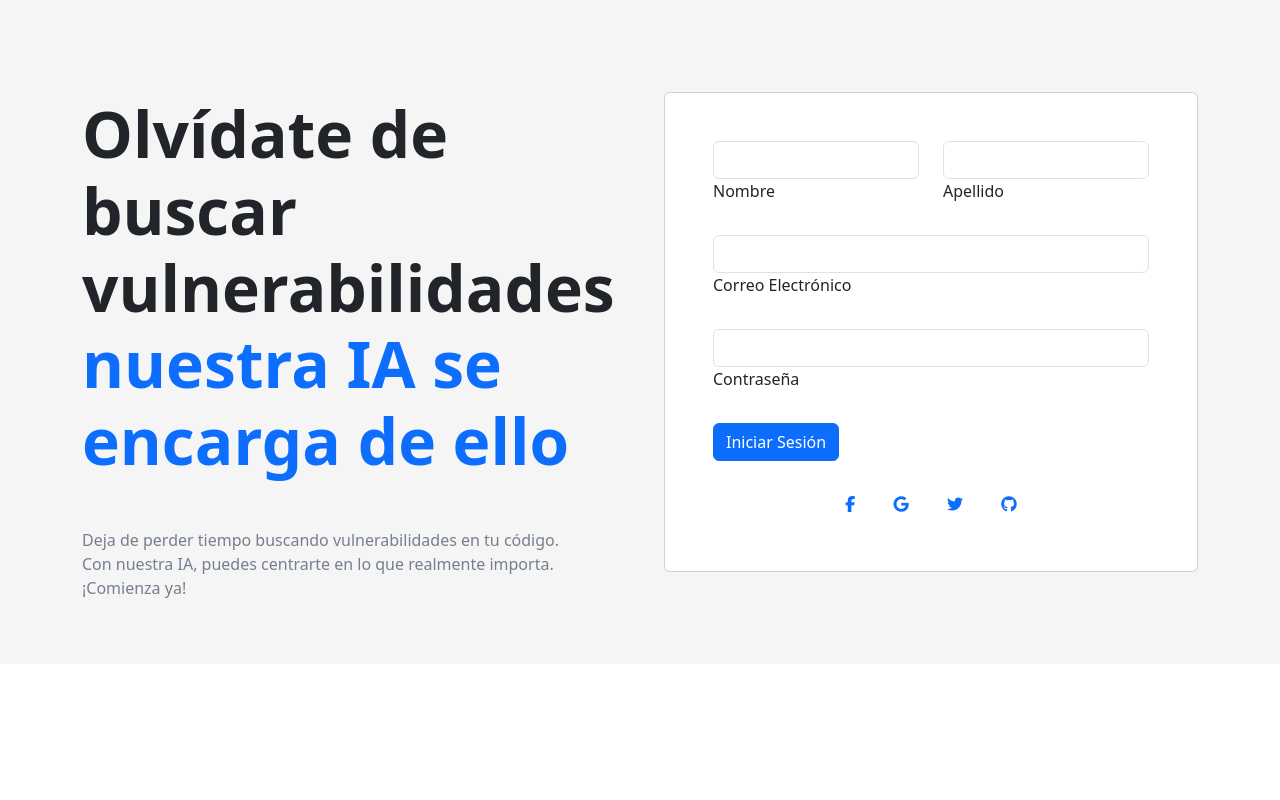
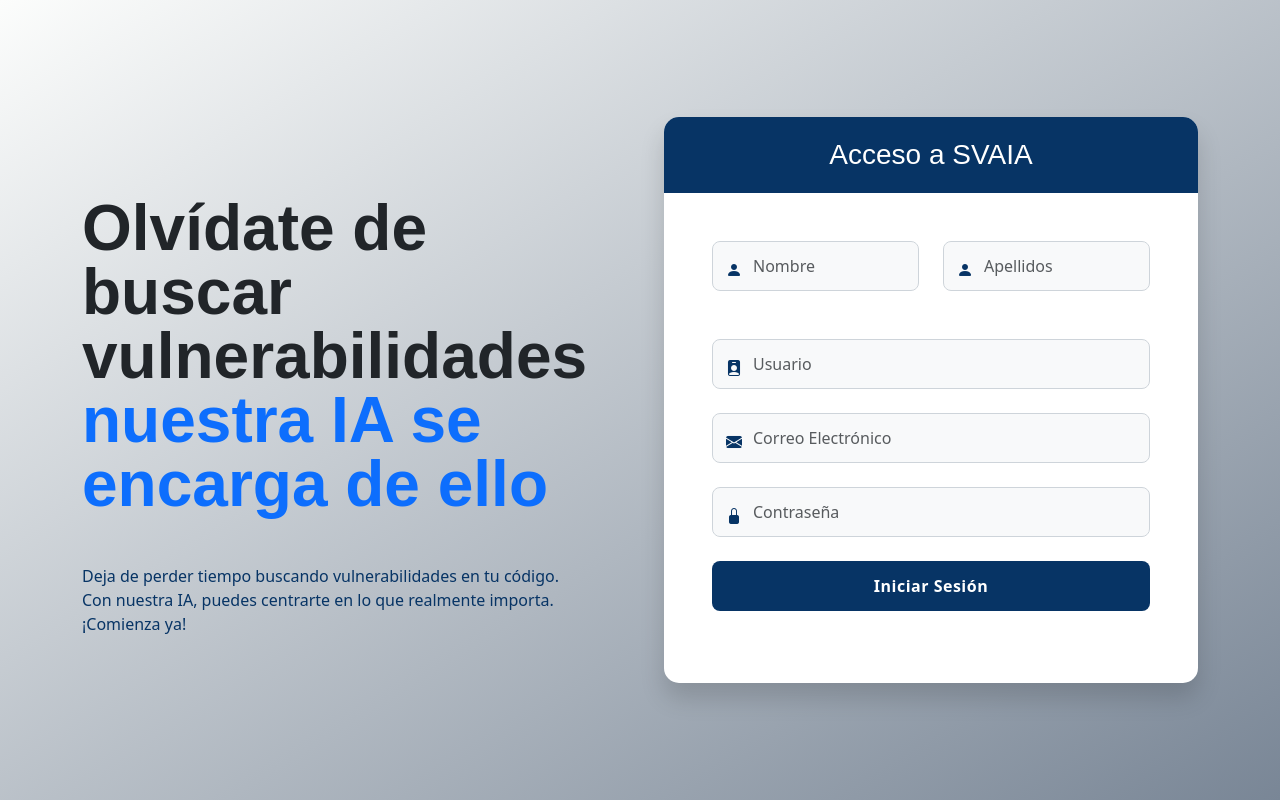
Before and after one commit to vegonza/SVAIA, a Flask app: page /auth/login in a window 1280 px wide. Run offline with Flask 3, Linux system fonts and the light colour scheme; some libraries are stand-ins or nearby versions; some web fonts are replaced.

Commit message:
remove test users, improve the front for login page

```diff
--- /dev/null
+++ b/frontend/static/css/login.css
@@ -0,0 +1,115 @@
+.background-gradient {
+    min-height: 100vh;
+    display: flex;
+    align-items: center;
+    justify-content: center;
+}
+
+.texto-destacado {
+    color: rgb(7, 52, 101);
+}
+
+.full-container {
+    width: 100%;
+}
+
+.login-card {
+    border-radius: 15px;
+    border: none;
+    box-shadow: 0 15px 25px rgba(0, 0, 0, 0.15);
+    transition: transform 0.3s ease, box-shadow 0.3s ease;
+    overflow: hidden;
+}
+
+.login-card:hover {
+    transform: translateY(-5px);
+    box-shadow: 0 20px 30px rgba(0, 0, 0, 0.2);
+}
+
+.card-header-custom {
+    background-color: #073465;
+    color: white;
+    padding: 1.5rem;
+    border-bottom: none;
+    text-align: center;
+}
+
+.input-group-custom {
+    position: relative;
+    margin-bottom: 1.5rem;
+}
+
+.form-control-custom {
+    height: 50px;
+    border-radius: 8px;
+    padding-left: 40px;
+    font-size: 16px;
+    border: 1px solid #ced4da;
+    background-color: #f8f9fa;
+    transition: border-color 0.2s ease, box-shadow 0.2s ease;
+}
+
+.form-control-custom:focus {
+    border-color: #073465;
+    box-shadow: 0 0 0 0.25rem rgba(7, 52, 101, 0.25);
+}
+
+.input-icon {
+    position: absolute;
+    left: 14px;
+    top: 17px;
+    color: #073465;
+}
+
+.btn-login {
+    height: 50px;
+    border-radius: 8px;
+    font-size: 16px;
+    background-color: #073465;
+    border: none;
+    font-weight: 600;
+    letter-spacing: 0.5px;
+    transition: all 0.3s ease;
+}
+
+.btn-login:hover {
+    background-color: #052648;
+    transform: translateY(-2px);
+    box-shadow: 0 5px 15px rgba(7, 52, 101, 0.4);
+}
+
+.divider {
+    margin: 1.5rem 0;
+    display: flex;
+    align-items: center;
+}
+
+.divider hr {
+    flex: 1;
+    border-color: #ced4da;
+}
+
+.divider-text {
+    padding: 0 15px;
+    color: #6c757d;
+}
+
+.form-check-custom {
+    margin-bottom: 1rem;
+}
+
+.forgot-password {
+    text-align: right;
+    margin-bottom: 1rem;
+}
+
+.forgot-password a {
+    color: #073465;
+    text-decoration: none;
+    transition: color 0.2s ease;
+}
+
+.forgot-password a:hover {
+    color: #052648;
+    text-decoration: underline;
+}
--- a/frontend/templates/login.html
+++ b/frontend/templates/login.html
@@ -4,21 +4,25 @@
     <meta charset="UTF-8">
     <meta name="viewport" content="width=device-width, initial-scale=1.0">
     <link rel="stylesheet" href="https://cdn.jsdelivr.net/npm/bootstrap@5.3.3/dist/css/bootstrap.min.css">
+    <link href="https://cdn.jsdelivr.net/npm/bootstrap-icons@1.10.5/font/bootstrap-icons.css" rel="stylesheet">
+    <link href="https://cdnjs.cloudflare.com/ajax/libs/font-awesome/6.5.1/css/all.min.css" rel="stylesheet">
+    <link href="{{ url_for('static', filename='css/styles.css') }}" rel="stylesheet">
+    <link href="{{ url_for('static', filename='css/login.css') }}" rel="stylesheet">
     <title>Login</title>
 </head>
 <body>
     <!-- Section: Design Block -->
-<section class="">
+<section class="background-gradient">
     <!-- Jumbotron -->
-    <div class="px-4 py-5 px-md-5 text-center text-lg-start" style="background-color: hsl(0, 0%, 96%)">
+    <div class="px-4 py-5 px-md-5 text-center text-lg-start full-container">
       <div class="container">
         <div class="row gx-lg-5 align-items-center">
           <div class="col-lg-6 mb-5 mb-lg-0">
-            <h1 class="my-5 display-3 fw-bold ls-tight">
+            <h1 class="my-5 display-3 fw-bold ls-tight svaia-text">
               Olvídate de buscar vulnerabilidades <br />
               <span class="text-primary">nuestra IA se encarga de ello</span>
             </h1>
-            <p style="color: hsl(217, 10%, 50.8%)">
+            <p class="texto-destacado">
               Deja de perder tiempo buscando vulnerabilidades en tu código. <br />
               Con nuestra IA, puedes centrarte en lo que realmente importa. <br />
               ¡Comienza ya! <br />
@@ -26,60 +30,55 @@
           </div>
 
           <div class="col-lg-6 mb-5 mb-lg-0">
-            <div class="card">
+            <div class="card login-card">
+              <div class="card-header-custom">
+                <h3 class="mb-0 svaia-text">Acceso a SVAIA</h3>
+              </div>
               <div class="card-body py-5 px-md-5">
-                <form>
-                  <!-- 2 column grid layout with text inputs for the first and last names -->
+                <form action="{{ url_for('auth.login') }}" method="POST">
+                  <!-- Nombre y Apellidos -->
                   <div class="row">
                     <div class="col-md-6 mb-4">
-                      <div data-mdb-input-init class="form-outline">
-                        <input type="text" id="form3Example1" class="form-control" />
-                        <label class="form-label" for="form3Example1">Nombre</label>
+                      <div class="input-group-custom">
+                        <i class="bi bi-person-fill input-icon"></i>
+                        <input type="text" id="inputNombre" name="first_name" class="form-control form-control-custom" placeholder="Nombre" required />
                       </div>
                     </div>
                     <div class="col-md-6 mb-4">
-                      <div data-mdb-input-init class="form-outline">
-                        <input type="text" id="form3Example2" class="form-control" />
-                        <label class="form-label" for="form3Example2">Apellido</label>
+                      <div class="input-group-custom">
+                        <i class="bi bi-person-fill input-icon"></i>
+                        <input type="text" id="inputApellidos" name="last_name" class="form-control form-control-custom" placeholder="Apellidos" required />
                       </div>
                     </div>
                   </div>
 
+                  <!-- Usuario input -->
+                  <div class="input-group-custom">
+                    <i class="bi bi-person-badge-fill input-icon"></i>
+                    <input type="text" id="inputUsuario" name="username" class="form-control form-control-custom" placeholder="Usuario" required />
+                  </div>
+
                   <!-- Email input -->
-                  <div data-mdb-input-init class="form-outline mb-4">
-                    <input type="email" id="form3Example3" class="form-control" />
-                    <label class="form-label" for="form3Example3">Correo Electrónico</label>
+                  <div class="input-group-custom">
+                    <i class="bi bi-envelope-fill input-icon"></i>
+                    <input type="email" id="form3Example3" name="email" class="form-control form-control-custom" placeholder="Correo Electrónico" required />
                   </div>
 
                   <!-- Password input -->
-                  <div data-mdb-input-init class="form-outline mb-4">
-                    <input type="password" id="form3Example4" class="form-control" />
-                    <label class="form-label" for="form3Example4">Contraseña</label>
+                  <div class="input-group-custom">
+                    <i class="bi bi-lock-fill input-icon"></i>
+                    <input type="password" id="form3Example4" name="password" class="form-control form-control-custom" placeholder="Contraseña" required />
                   </div>
 
+                  <!-- Hidden next field for redirection after login -->
+                  {% if request.args.get('next') %}
+                  <input type="hidden" name="next" value="{{ request.args.get('next') }}">
+                  {% endif %}
+
                   <!-- Submit button -->
-                  <button type="submit" data-mdb-button-init data-mdb-ripple-init class="btn btn-primary btn-block mb-4">
+                  <button type="submit" class="btn btn-primary btn-login w-100 mb-4">
                     Iniciar Sesión
                   </button>
-
-                  <!-- Register buttons -->
-                  <div class="text-center">
-                    <button  type="button" data-mdb-button-init data-mdb-ripple-init class="btn btn-link btn-floating mx-1">
-                      <i class="fab fa-facebook-f"></i>
-                    </button>
-
-                    <button  type="button" data-mdb-button-init data-mdb-ripple-init class="btn btn-link btn-floating mx-1">
-                      <i class="fab fa-google"></i>
-                    </button>
-
-                    <button  type="button" data-mdb-button-init data-mdb-ripple-init class="btn btn-link btn-floating mx-1">
-                      <i class="fab fa-twitter"></i>
-                    </button>
-
-                    <button  type="button" data-mdb-button-init data-mdb-ripple-init class="btn btn-link btn-floating mx-1">
-                      <i class="fab fa-github"></i>
-                    </button>
-                  </div>
                 </form>
               </div>
             </div>
@@ -90,9 +89,9 @@
     <!-- Jumbotron -->
   </section>
   <!-- Section: Design Block -->
-    <script src="https://kit.fontawesome.com/a076d05399.js" crossorigin="anonymous"></script>
     <script src="https://cdn.jsdelivr.net/npm/@popperjs/core@2.11.6/dist/umd/popper.min.js"></script>
     <script src="https://cdn.jsdelivr.net/npm/bootstrap@5.3.3/dist/js/bootstrap.min.js"></script>
     <script src="https://unpkg.com/aos@2.3.1/dist/aos.js"></script>
     <script>AOS.init();</script>
 </body>
+</html>
--- a/services/auth/test_users.py
+++ /dev/null
@@ -1,11 +0,0 @@
-class Usuario:
-    def __init__(self, id, first_name, last_name, password):
-        self.id = id
-        self.first_name = first_name
-        self.last_name = last_name
-        self.password = password
-
-users = {
-    'user1@gmail.com': Usuario(id=1, first_name='tonto', last_name="elquelolea", password=hash('pass1')),
-    'user2@gmail.com': Usuario(id=1, first_name='tonto', last_name="elquelolea2", password=hash('pass2'))
-}
```
